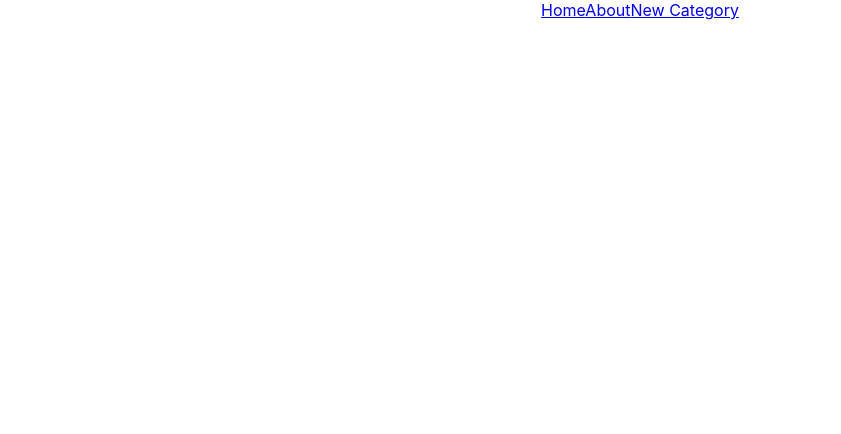
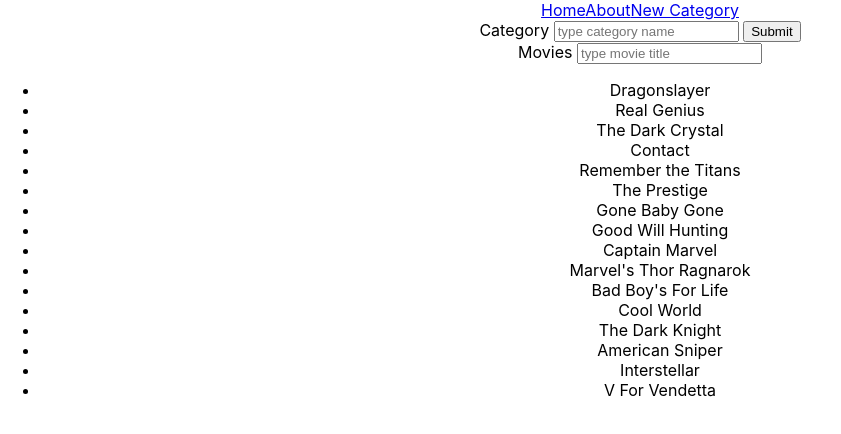
Before and after one commit to dctalk1234/trailer-tracker-frontend, a React (Create React App) app in the folder trailertracker/: page /update in a window 1280 px wide. Shown: the top 434 px of the page, without its empty margins (0-841 px from the left). Built offline with nearby package versions, Linux system fonts and the light colour scheme.

Commit message:
added a new and update js file

```diff
--- a/trailertracker/src/App.js
+++ b/trailertracker/src/App.js
@@ -7,6 +7,7 @@ import Movie from "./Movie";
 import CategoryList from "./CategoryList";
 import OneCategory from "./OneCategory";
 import catList from "./categoryData.json";
+import UpdateCategory from "./UpdateCategory";
 import NewCategory from "./NewCategory";
 
 class App extends Component {
@@ -47,6 +48,7 @@ class App extends Component {
                         <Route path="/about" exact={true} component={About}/>
                         <Route path="/movie/:title" exact={true} render={routerProps => <Movie film={this.showCategory} match={routerProps.match}/>}/>
                         <Route path="/category/:title" exact={true} render={routerProps => <OneCategory match={routerProps.match}/>}/>
+                        <Route path="/update" exact={true} component={UpdateCategory}/>
                     </Switch>
                 </main>
             </div>
--- a/trailertracker/src/CategoryList.js
+++ b/trailertracker/src/CategoryList.js
@@ -20,7 +20,9 @@ class CategoryList extends Component {
     });
     return <div>
      <h2>Browse Our Massive List Of Box Office Classics!</h2>
-    {movieCats}</div>;
+    {movieCats}
+        <Link to="/update">Update Categories</Link>
+    </div>;
   }
 }
 
--- a/trailertracker/src/NewCategory.js
+++ b/trailertracker/src/NewCategory.js
@@ -1,4 +1,3 @@
-
 import React, { Component } from 'react';
 import axios from 'axios';
 import movieList from './movieData';
@@ -6,55 +5,28 @@ import movieList from './movieData';
 export default class NewCategory extends Component {
     constructor() {
         super();
-        this.state = {
-            search: '',
-            movieList: movieList,
-            originalMovieList: movieList
-        };
-        this.findMovie = this.findMovie.bind(this);
+
     }
     handleChange(evt) {
         axios.post(
             'https://localhost:8080/category',
             { title: 'HAHAHA' },
-        { headers: { 'Content-Type': 'application/json'} }
+            { headers: { 'Content-Type': 'application/json'} }
         )
             .then(res => {
                 console.log(res);
             })
-    }
-    findMovie(evt) {
-    this.setState({ search: evt.target.value });
-    //console.log(evt.target.value);
-
-         let filteredMovie = this.state.originalMovieList.filter(
-             (movieTitle) => movieTitle.title.toLowerCase().includes(evt.target.value.toLowerCase()));
-             this.setState({movieList: filteredMovie});
-            console.log(filteredMovie);
 
     }
     render() {
-        console.log(this.state.search);
+
         return (
             <div>
                 <form>
-            <label>Category <input type="text" placeholder="type category name" /> </label>
+                    <label>Category <input type="text" placeholder="type category name" /> </label>
                     <button onSubmit={this.handleChange} type="submit">Submit</button>
                 </form>
-                <form>
-                <label>Movies <input onChange={this.findMovie} type="text" placeholder="type movie title" value={this.state.search}/> </label>
 
-                <div>
-                    <ul >
-
-                        {this.state.movieList.map((movieTitle) => {
-
-                            return <li key={movieTitle.title}>{movieTitle.title}</li>;
-                        })}
-
-                    </ul>
-                </div>
-                </form>
             </div>
         )
     }
--- /dev/null
+++ b/trailertracker/src/UpdateCategory.js
@@ -0,0 +1,60 @@
+import React, { Component } from 'react';
+import axios from 'axios';
+import movieList from './movieData';
+
+export default class UpdateCategory extends Component {
+    constructor() {
+        super();
+        this.state = {
+            search: '',
+            movieList: movieList,
+            originalMovieList: movieList
+        };
+        this.findMovie = this.findMovie.bind(this);
+    }
+    handleChange(evt) {
+        axios.post(
+            'https://localhost:8080/category',
+            { title: 'HAHAHA' },
+        { headers: { 'Content-Type': 'application/json'} }
+        )
+            .then(res => {
+                console.log(res);
+            })
+    }
+    findMovie(evt) {
+    this.setState({ search: evt.target.value });
+    //console.log(evt.target.value);
+
+         let filteredMovie = this.state.originalMovieList.filter(
+             (movieTitle) => movieTitle.title.toLowerCase().includes(evt.target.value.toLowerCase()));
+             this.setState({movieList: filteredMovie});
+            console.log(filteredMovie);
+
+    }
+    render() {
+        console.log(this.state.search);
+        return (
+            <div>
+                <form>
+            <label>Category <input type="text" placeholder="type category name" /> </label>
+                    <button onSubmit={this.handleChange} type="submit">Submit</button>
+                </form>
+                <form>
+                <label>Movies <input onChange={this.findMovie} type="text" placeholder="type movie title" value={this.state.search}/> </label>
+
+                <div>
+                    <ul >
+
+                        {this.state.movieList.map((movieTitle) => {
+
+                            return <li key={movieTitle.title}>{movieTitle.title}</li>;
+                        })}
+
+                    </ul>
+                </div>
+                </form>
+            </div>
+        )
+    }
+}
```
